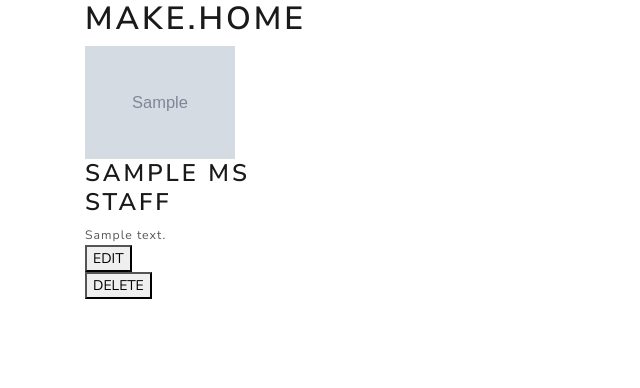
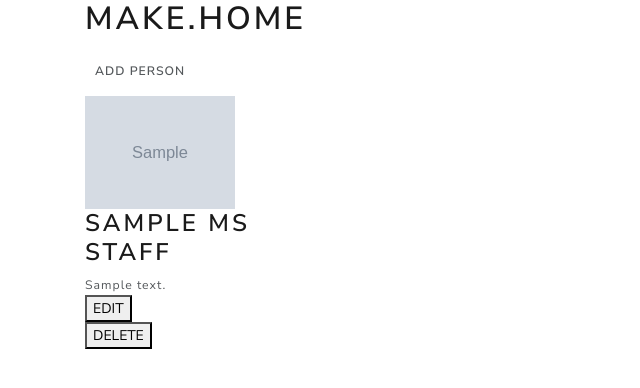
Before and after one commit to Jeromeschmidt/make.home, a Flask app: page /admin in a window 1280 px wide. Shown: the top 388 px of the page, without its empty margins (0-640 px from the left). Run offline with Flask 2, Linux system fonts and the light colour scheme; grey boxes marked "Sample" are stand-in pictures; a database or web service that is not in the repository returns one stand-in record (values such as "Sample title"); some libraries are stand-ins or nearby versions.

Commit message:
added add person button

```diff
--- a/templates/admin.html
+++ b/templates/admin.html
@@ -3,6 +3,9 @@
 
 {% block content %}
 <h1>make.home</h1>
+<div class='row'>
+    <a href='/admin/add_person' class='btn btn-default navbar-btn'>ADD PERSON</a>
+</div>
 <div class='row'>
     {% for person in MS_staff %}
         <div class='col-md-3'>
```
